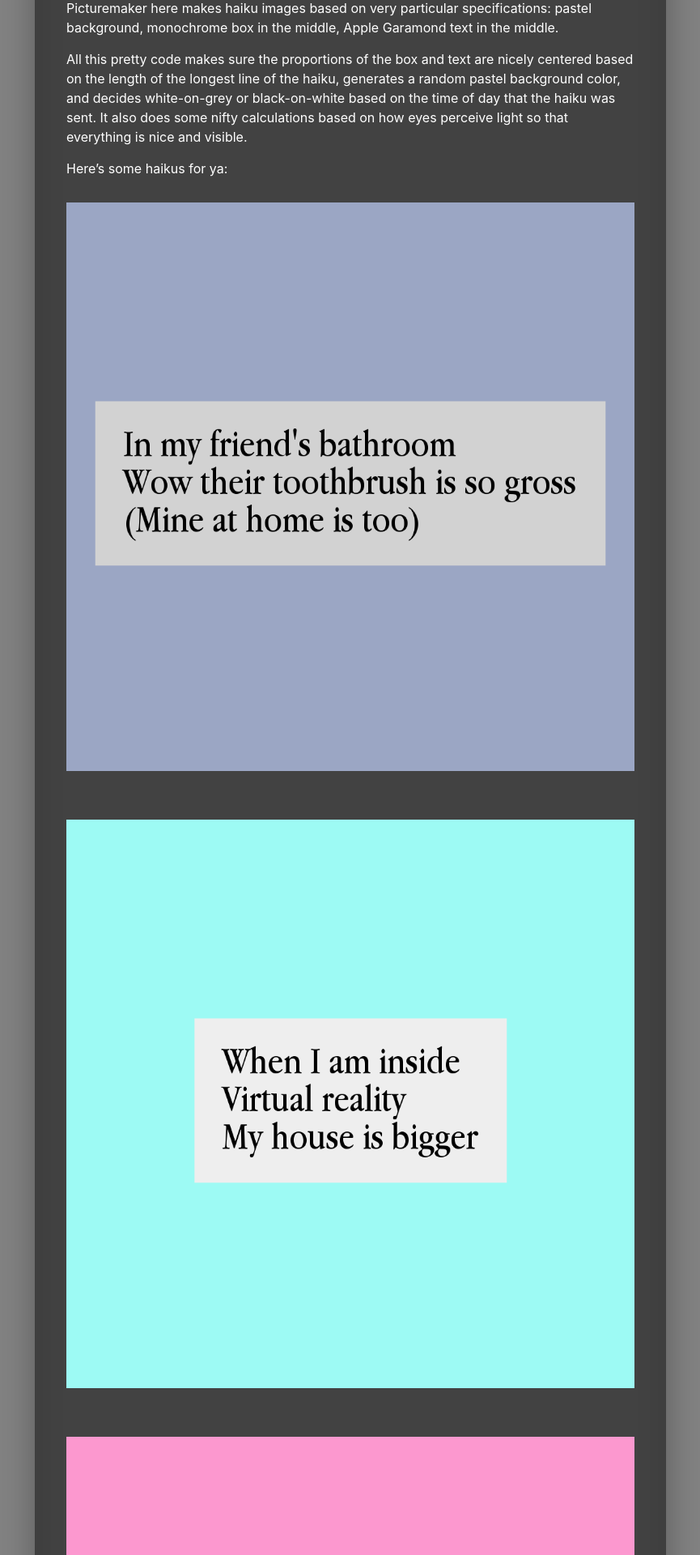
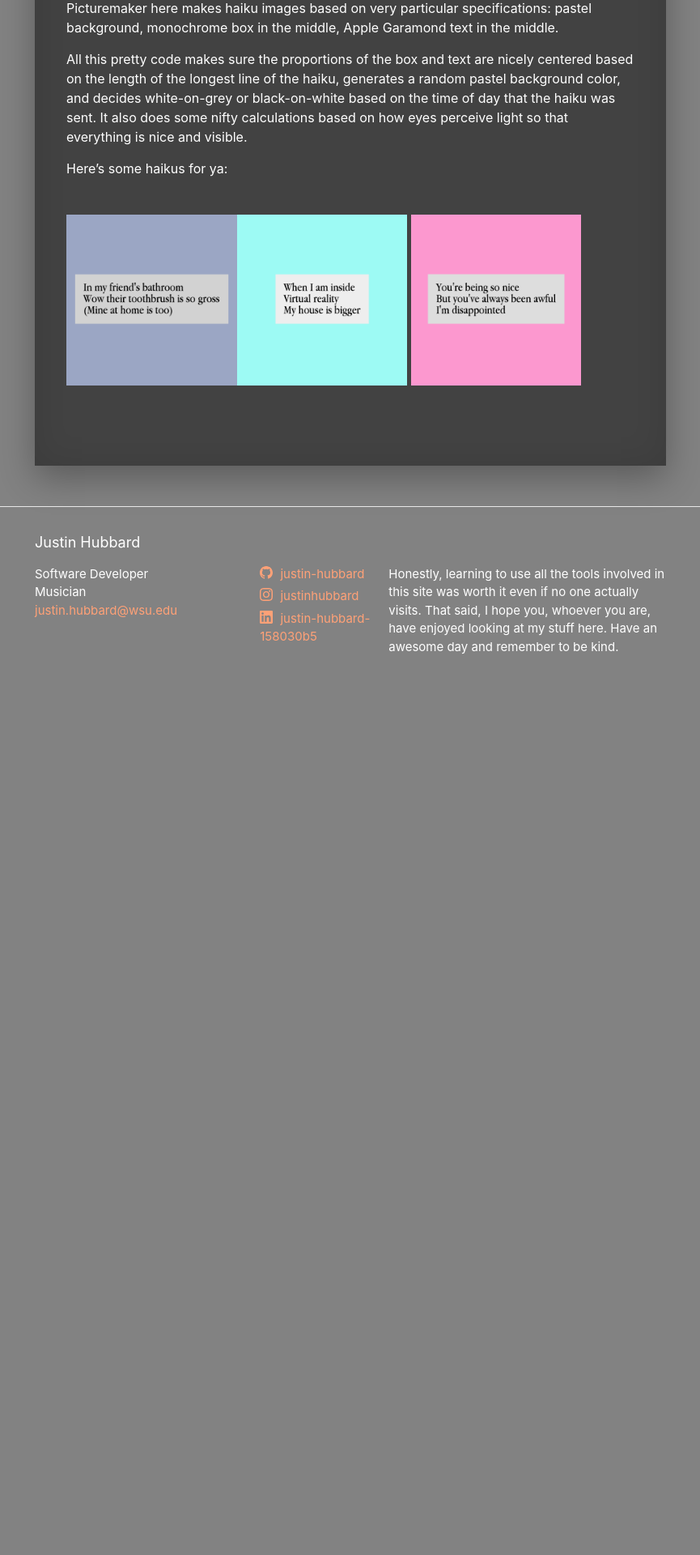
Before and after one commit to justin-hubbard/justin-hubbard.github.io, a Jekyll site: the page built from _posts/2018-06-11-04haiku.md, in a window 1280 px wide. Shown: the part 3753-5673 px from the top of the page at 81% size, without its empty margins (207-1072 px from the left). Built offline with Jekyll 4.4.1, drawn with Linux system fonts in a browser that asks for light colours; after the commit the page ends 4623 px from its top, so only the background shows below that.

Commit message:
Holy shit css is so obnoxious

```diff
--- a/_posts/2018-06-11-04haiku.md
+++ b/_posts/2018-06-11-04haiku.md
@@ -156,4 +156,5 @@ Picturemaker here makes haiku images based on very particular specifications: pa
 All this pretty code makes sure the proportions of the box and text are nicely centered based on the length of the longest line of the haiku, generates a random pastel background color, and decides white-on-grey or black-on-white based on the time of day that the haiku was sent. It also does some nifty calculations based on how eyes perceive light so that everything is nice and visible.
 
 Here's some haikus for ya:
-![haiku](/assets/images/bathroom.png){: style="display:inline-block"}![haikuu](/assets/images/house.png){: style="display:inline-block"} ![haikuuu](/assets/images/awful.png){: style="display:inline-block"}
+
+![haiku](/assets/images/bathroom.png){: style="max-width: 30%;"}![haikuu](/assets/images/house.png){: style="max-width: 30%;"} ![haikuuu](/assets/images/awful.png){: style="max-width: 30%;"}
```
